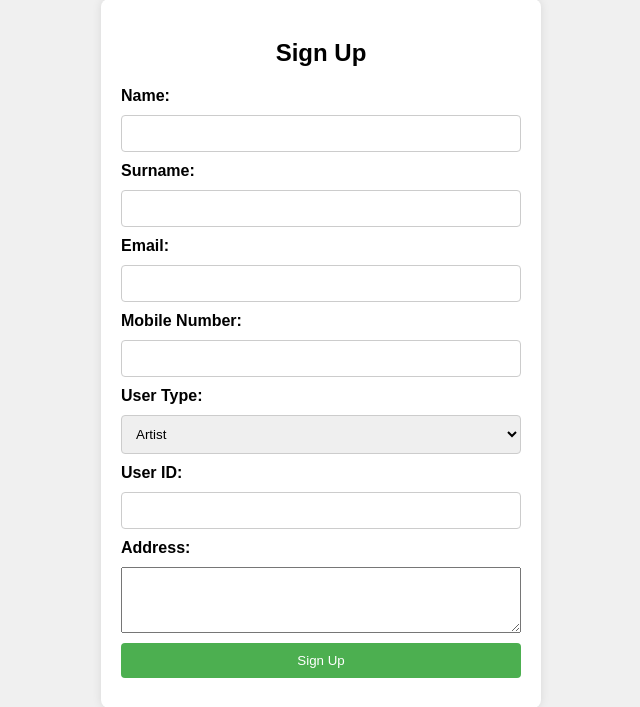
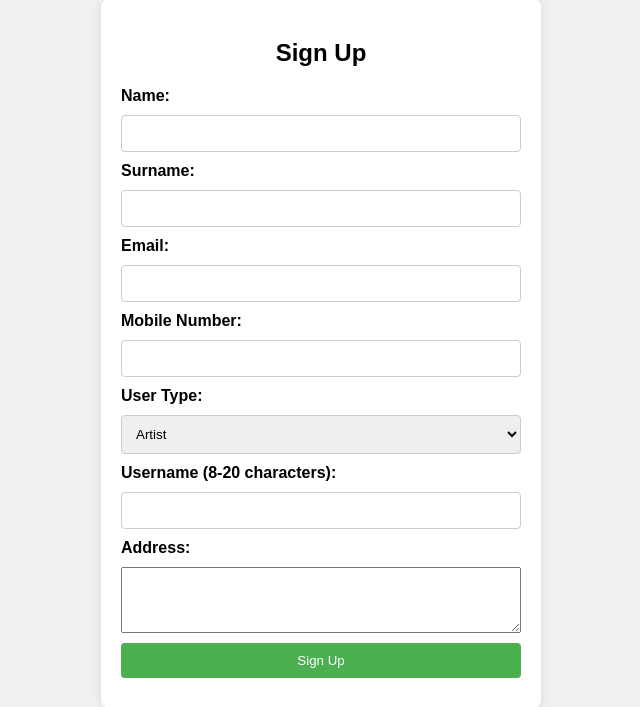
Before and after one commit to lakshya161019/ArtisticGallery, a Flask app: page /signup in a window 1280 px wide. Shown: the part 51-758 px from the top of the page, without its empty margins (319-959 px from the left). Run offline with Flask 3, Linux system fonts and the light colour scheme.

Commit message:
User Name changes

```diff
--- a/templates/signup.html
+++ b/templates/signup.html
@@ -79,8 +79,8 @@
                 <option value="other">Other User</option>
             </select>
 
-            <label for="userid">User ID:</label>
-            <input type="text" id="userid" name="userid" required>
+            <label for="username">Username (8-20 characters):</label>
+            <input type="text" id="username" name="username" pattern=".{8,20}" title="Username must be between 8 and 20 characters" required>
 
             <label for="address">Address:</label>
             <textarea id="address" name="address" rows="4" required></textarea>
```
